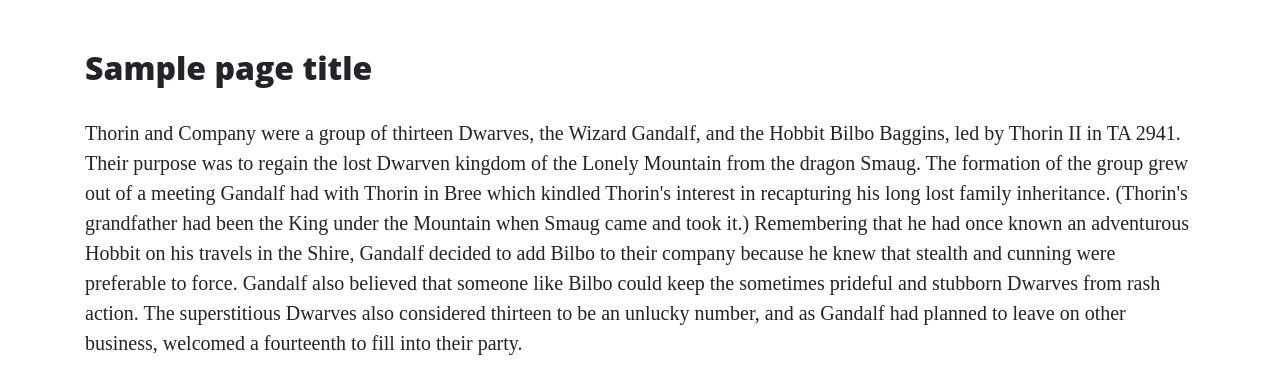
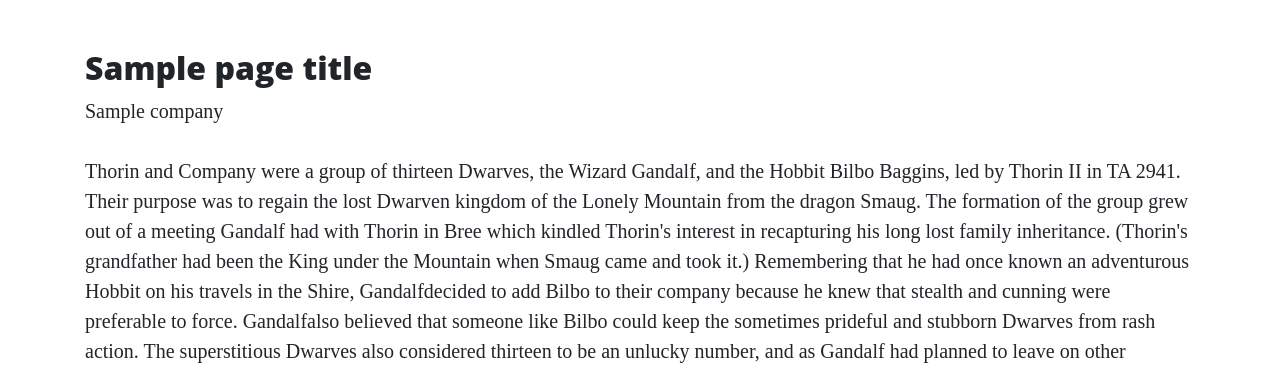
Before and after one commit to surfergrl/Thorin, a Flask app: template templates/about.html in a window 1280 px wide. Shown: the part 533-904 px from the top of the page. Run offline with Flask 3, Linux system fonts and the light colour scheme; the template is opened without the code that fills it: most values are stand-ins (such as "Sample title", 1, 10 or a date in 2020); some libraries are stand-ins or nearby versions.

Commit message:
Creating structure to add data via json file

```diff
--- a/run.py
+++ b/run.py
@@ -1,4 +1,5 @@
 import os
+import json
 from flask import Flask, render_template
 
 app = Flask(__name__)
@@ -11,7 +12,10 @@ def index():
 
 @app.route("/about")
 def about():
-    return render_template("about.html", page_title="About")
+    data = []
+    with open("data/company.json", "r") as json_data:
+        data = json.load(json_data)
+    return render_template("about.html", page_title="About", company=data)
 
 
 @app.route("/contact")
--- a/templates/about.html
+++ b/templates/about.html
@@ -2,35 +2,28 @@
 {% block content %}
     <h2>{{ page_title }}</h2>
 
-<p>
-    Thorin and Company were a group of thirteen Dwarves, the Wizard Gandalf, and the Hobbit Bilbo Baggins, led by Thorin
-    II in TA 2941. Their purpose was to regain the lost Dwarven kingdom of the Lonely Mountain from the dragon Smaug.
-    The formation of the group grew out of a meeting Gandalf had with Thorin in Bree which kindled Thorin's interest in
-    recapturing his long lost family inheritance. (Thorin's grandfather had been the King under the Mountain when Smaug
-    came and took it.) Remembering that he had once known an adventurous Hobbit on his travels in the Shire, Gandalf
-    decided to add Bilbo to their company because he knew that stealth and cunning were preferable to force. Gandalf
-    also believed that someone like Bilbo could keep the sometimes prideful and stubborn Dwarves from rash action. The
-    superstitious Dwarves also considered thirteen to be an unlucky number, and as Gandalf had planned to leave on other
-    business, welcomed a fourteenth to fill into their party.
-</p>
+    {{ company[0]["name"] }}
+
+<p>Thorin and Company were a group of thirteen Dwarves, the Wizard Gandalf, and the Hobbit Bilbo Baggins, led by Thorin II in TA 2941. Their purpose was to regain the lost Dwarven kingdom of the Lonely Mountain from the dragon Smaug. The formation of the group grew out of a meeting Gandalf had with Thorin in Bree which kindled Thorin's interest in recapturing his long lost family inheritance. (Thorin's grandfather had been the King under the Mountain when Smaug came and took it.) Remembering that he had once known an adventurous Hobbit on his travels in the Shire, Gandalfdecided to add Bilbo to their company because he knew that stealth and cunning were preferable to force. Gandalfalso believed that someone like Bilbo could keep the sometimes prideful and stubborn Dwarves from rash action. The superstitious Dwarves also considered thirteen to be an unlucky number, and as Gandalf had planned to leave on other business, welcomed a fourteenth to fill into their party.</p>
 
 <div class="row featurette">
     <div class="col-md-7">
-        <h3>Thorin Oakenshield</h3>
+        <h3> {{ name }}</h3>
         <p>Thorin II 'Oakenshield', eventually called 'King under the Mountain' or 'Mountain King', was the son of
-            Thráin II, the older brother of Frerin and Dís, the grandson of King Thrór and the uncle of Fíli and Kíli. Thorin
+            Thráin II, the older brother of Frerin and Dís, the grandson of King Thrór and the uncle of Fíli and Kíli.
+            Thorin
             was best
-            known for his deeds as leader of a company that infiltrated the lost Kingdom under the Mountain to take it back
+        known for his deeds as leader of a company that infiltrated the lost Kingdom under the Mountain to take it back
             from Smaug and for leading an alliance of Men, Dwarves, and Elves in the Battle of Five Armies. </p>
     </div>
     <div class="col-md-5">
-        <img src="https://vignette.wikia.nocookie.net/lotr/images/3/3f/ThorinBIG.jpg" alt="">
+        <img src="https://vignette.wikia.nocookie.net/lotr/images/3/3f/ThorinBIG.jpg" alt="Thorin Oakenshield">
     </div>
 </div>
 
 <div class="row featurette">
     <div class="col-md-5">
-        <img src="https://vignette.wikia.nocookie.net/lotr/images/b/b4/The-Hobbit-Fili-and-Kili.jpg" alt="">
+        <img src="https://vignette.wikia.nocookie.net/lotr/images/b/b4/The-Hobbit-Fili-and-Kili.jpg" alt="Dwarves Fili and Kili">
     </div>
     <div class="col-md-7">
         <h3>Fili and Kili</h3>
```
Also changed, not shown: data/company.json (added, +12 -0 lines).
